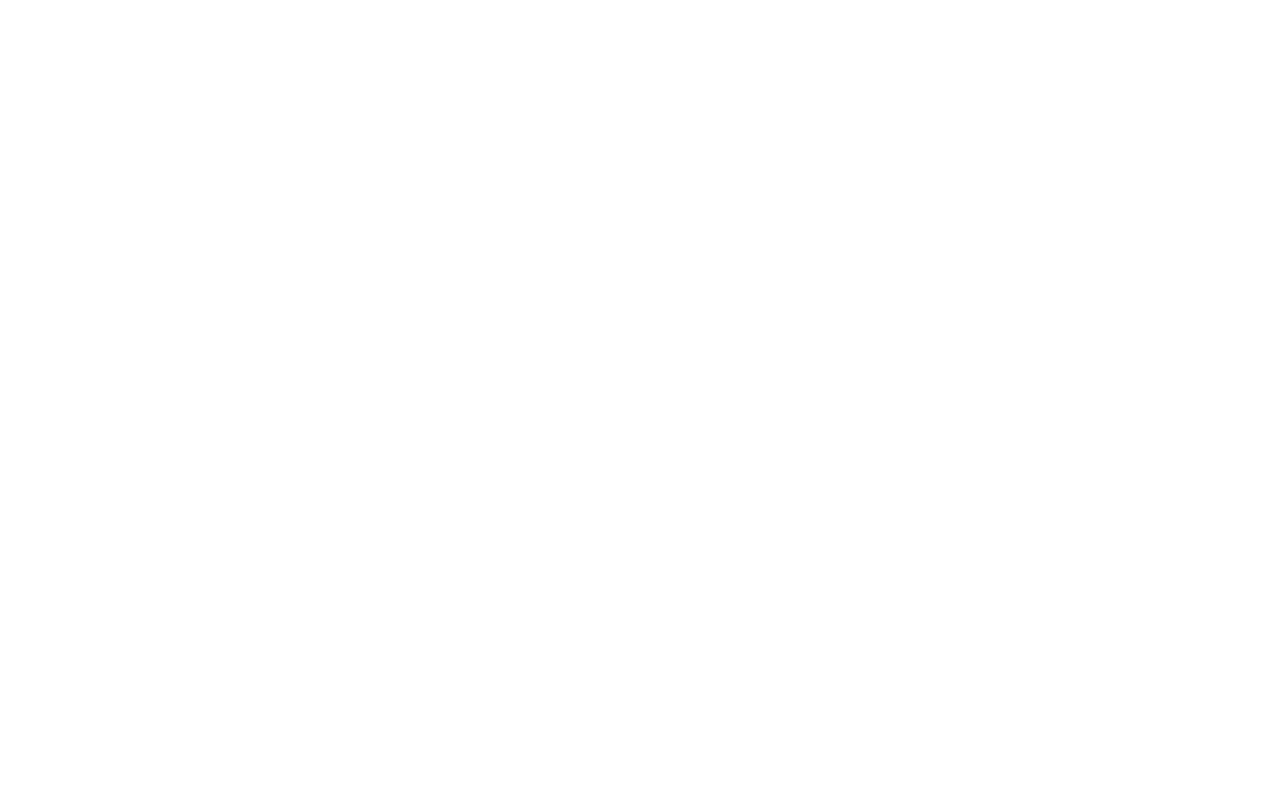
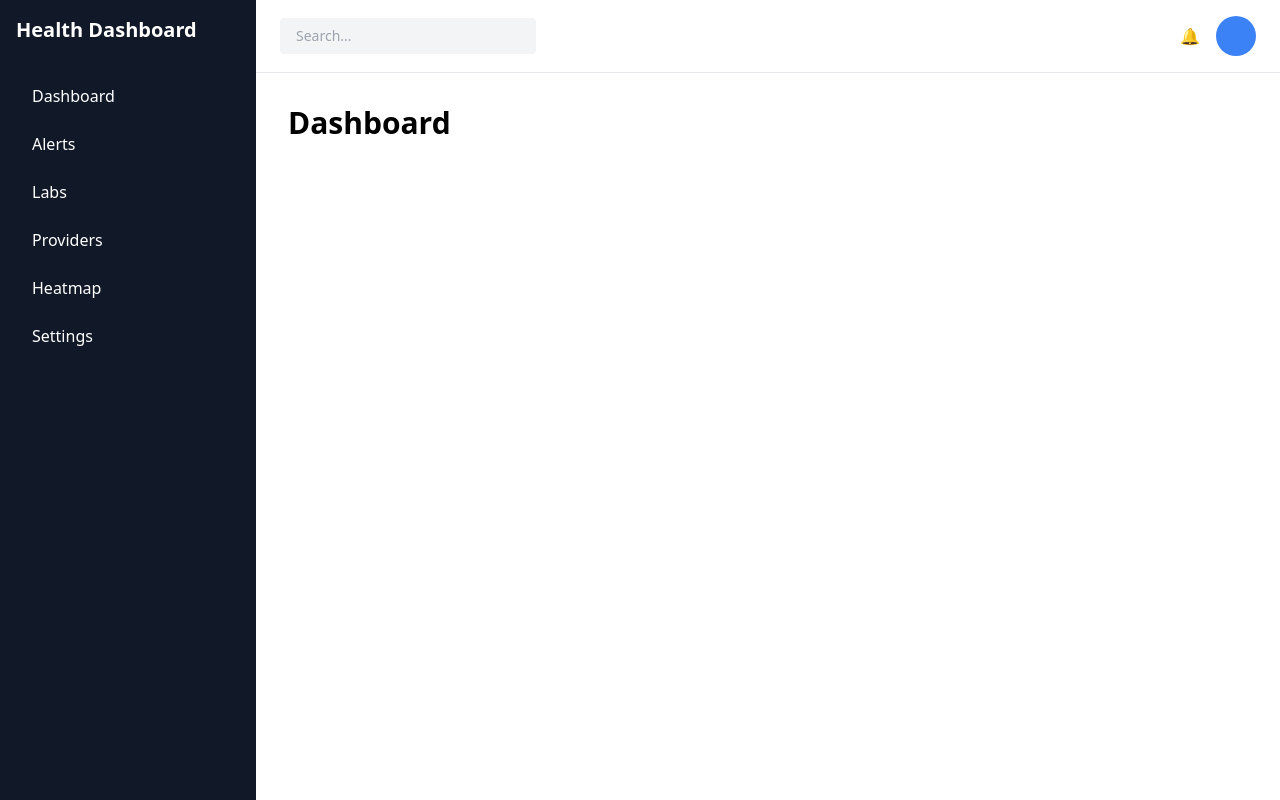
Before and after one commit to jivrajx04/Government-dashboard-ui, a React (Vite) app: page /dashboard in a window 1280 px wide. Before the commit this address had no page. Built offline with nearby package versions, Linux system fonts and the light colour scheme.

Commit message:
Updated App.tsx

```diff
--- a/src/App.tsx
+++ b/src/App.tsx
@@ -1,6 +1,7 @@
 import { Routes, Route } from 'react-router-dom';
 import Login from './pages/auth/Login';
 import Dashboard from './pages/dashboard/Dashboard';
+import DashboardShell from './pages/dashboard/DashboardShell';
 import Alerts from './pages/alerts/Alerts';
 import Labs from './pages/labs/Labs';
 import Providers from './pages/providers/Providers';
@@ -10,6 +11,7 @@
     <Routes>
       <Route path="/login" element={<Login />} />
       <Route path="/" element={<Dashboard />} />
+      <Route path="/dashboard" element={<DashboardShell />} />
       <Route path="/alerts" element={<Alerts />} />
       <Route path="/labs" element={<Labs />} />
       <Route path="/providers" element={<Providers />} />
--- /dev/null
+++ b/src/components/layout/Sidebar.tsx
@@ -0,0 +1,27 @@
+export default function Sidebar() {
+  const links = [
+    { label: 'Dashboard', href: '/dashboard' },
+    { label: 'Alerts', href: '/alerts' },
+    { label: 'Labs', href: '/labs' },
+    { label: 'Providers', href: '/providers' },
+    { label: 'Heatmap', href: '/heatmap' },
+    { label: 'Settings', href: '/settings' },
+  ];
+
+  return (
+    <aside className="w-64 bg-gray-900 text-white p-4 min-h-screen">
+      <h2 className="text-xl font-bold mb-8">Health Dashboard</h2>
+      <nav className="space-y-2">
+        {links.map((link) => (
+          <a
+            key={link.href}
+            href={link.href}
+            className="block px-4 py-2 rounded hover:bg-gray-800 transition"
+          >
+            {link.label}
+          </a>
+        ))}
+      </nav>
+    </aside>
+  );
+}
--- /dev/null
+++ b/src/components/layout/Topbar.tsx
@@ -0,0 +1,15 @@
+export default function Topbar() {
+  return (
+    <header className="bg-white border-b px-6 py-4 flex items-center justify-between">
+      <input
+        type="text"
+        placeholder="Search..."
+        className="px-4 py-2 bg-gray-100 rounded w-64 text-sm"
+      />
+      <div className="flex items-center gap-4">
+        <button className="text-gray-600 hover:text-gray-900">🔔</button>
+        <div className="w-10 h-10 bg-blue-500 rounded-full"></div>
+      </div>
+    </header>
+  );
+}
--- /dev/null
+++ b/src/pages/dashboard/DashboardShell.tsx
@@ -0,0 +1,16 @@
+import Sidebar from '../../components/layout/Sidebar';
+import Topbar from '../../components/layout/Topbar';
+
+export default function DashboardShell() {
+  return (
+    <div className="flex">
+      <Sidebar />
+      <div className="flex-1 flex flex-col">
+        <Topbar />
+        <main className="p-8">
+          <h1 className="text-3xl font-bold">Dashboard</h1>
+        </main>
+      </div>
+    </div>
+  );
+}
```
